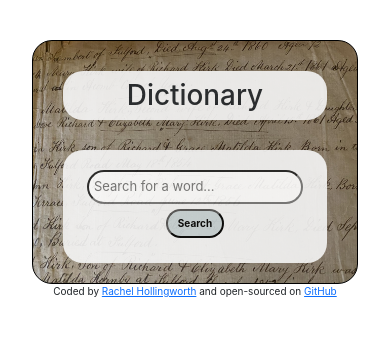
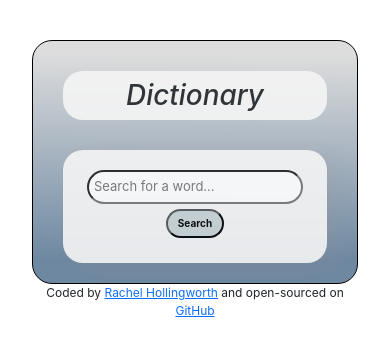
Before and after one commit to rachelofyork/dictionary-project, a React (Create React App) app: page / in a window 390 px wide. Shown: the top 356 px of the page. Built offline with nearby package versions, Linux system fonts and the light colour scheme.

Commit message:
Changed background image, made photo component responsive, added finishing touches to styling

```diff
--- a/src/App.css
+++ b/src/App.css
@@ -7,6 +7,11 @@
   border: 1px solid black;
   border-radius: 20px;
   margin-top: 40px;
+  background: linear-gradient(
+    180.3deg,
+    rgb(221, 221, 221) 5.5%,
+    rgb(110, 136, 161) 90.2%
+  );
 }
 
 h1 {
@@ -28,6 +33,6 @@ footer {
   }
 
   footer {
-    font-size: 10px;
+    font-size: 12px;
   }
 }
--- a/src/App.js
+++ b/src/App.js
@@ -1,15 +1,15 @@
 
 import './App.css';
 import Dictionary from "./Dictionary"
-import background from "./background-image.jpg";
+
 
 function App() {
   return (
     <div className="App">
      <div className="container">
 
-       <div className="wrapper" style={{backgroundImage: `url(${background})`, backgroundSize: 'cover' }}>
-          <h1 className="p-2">Dictionary</h1>
+       <div className="wrapper" >
+          <h1 className="p-2"><em>Dictionary</em></h1>
           <Dictionary />
        </div>
       <footer className="mb-4">Coded by <a href="https://zen-visvesvaraya-696ae0.netlify.app/index.html" target="_blank" alt="Link to Rachel's website" rel="noreferrer">Rachel Hollingworth</a> and open-sourced on <a href="https://github.com/rachelofyork/dictionary-project" target="_blank" alt="Link to the code on GitHub" rel="noreferrer">GitHub</a></footer>
--- a/src/Dictionary.css
+++ b/src/Dictionary.css
@@ -22,6 +22,12 @@ form {
   border-radius: 20px;
   padding: 5px 10px;
   font-weight: bold;
+  transition: ease-in-out 200ms;
+}
+
+.Submit:hover {
+  color: #cad4d6;
+  background-color: black;
 }
 
 section {
--- a/src/Meaning.js
+++ b/src/Meaning.js
@@ -9,7 +9,7 @@ export default function Meaning(props){
 {props.meaning.definitions.map(function(definition, index){
     return (
         <div key={index}>
-     <p>
+     <div>
     <strong>{definition.definition}</strong>
     <br />
     {definition.example}
@@ -17,7 +17,7 @@ export default function Meaning(props){
   <br />
 
    <Synonyms synonyms={definition.synonyms}/>
-    </p>
+    </div>
         </div>
     )
 
--- a/src/Phonetic.css
+++ b/src/Phonetic.css
@@ -1,3 +1,7 @@
+.Phonetic {
+  text-align: center;
+}
+
 .Phonetic a {
   border: 1px solid #000000;
   border-radius: 20px;
@@ -8,7 +12,7 @@
   background-color: #a0b0b7;
   color: black;
   font-weight: bold;
-  transition: ease-in-out;
+  transition: ease-in-out 200ms;
 }
 
 .Phonetic a:hover {
--- a/src/Photos.js
+++ b/src/Photos.js
@@ -8,7 +8,7 @@ export default function Photos(props) {
         <div className="row">
         {props.photos.map(function (photo, index) {
 return (
-    <div className="col-4 mb-2 mt-2" key={index}>
+    <div className="col-md-4 mb-2 mt-2" key={index}>
         <a href={photo.src.original} target="_blank" rel="noreferrer" >
 <img src={photo.src.landscape} alt=""  className="img-fluid rounded"/>
 </a>
--- a/src/Results.js
+++ b/src/Results.js
@@ -6,7 +6,7 @@ export default function Result(props){
    //if there are results, display them//
     if (props.results){
     return <div className="Results">
-<section><h2>{props.results.word}</h2>
+<section><h2 className="text-center mb-3">{props.results.word}</h2>
 {props.results.phonetics.map(function(phonetic, index){
     return (<div key={index}><Phonetic phonetic={phonetic} /></div>);
     })}</section>
```
Also changed, not shown: src/background-image.jpg (deleted).
